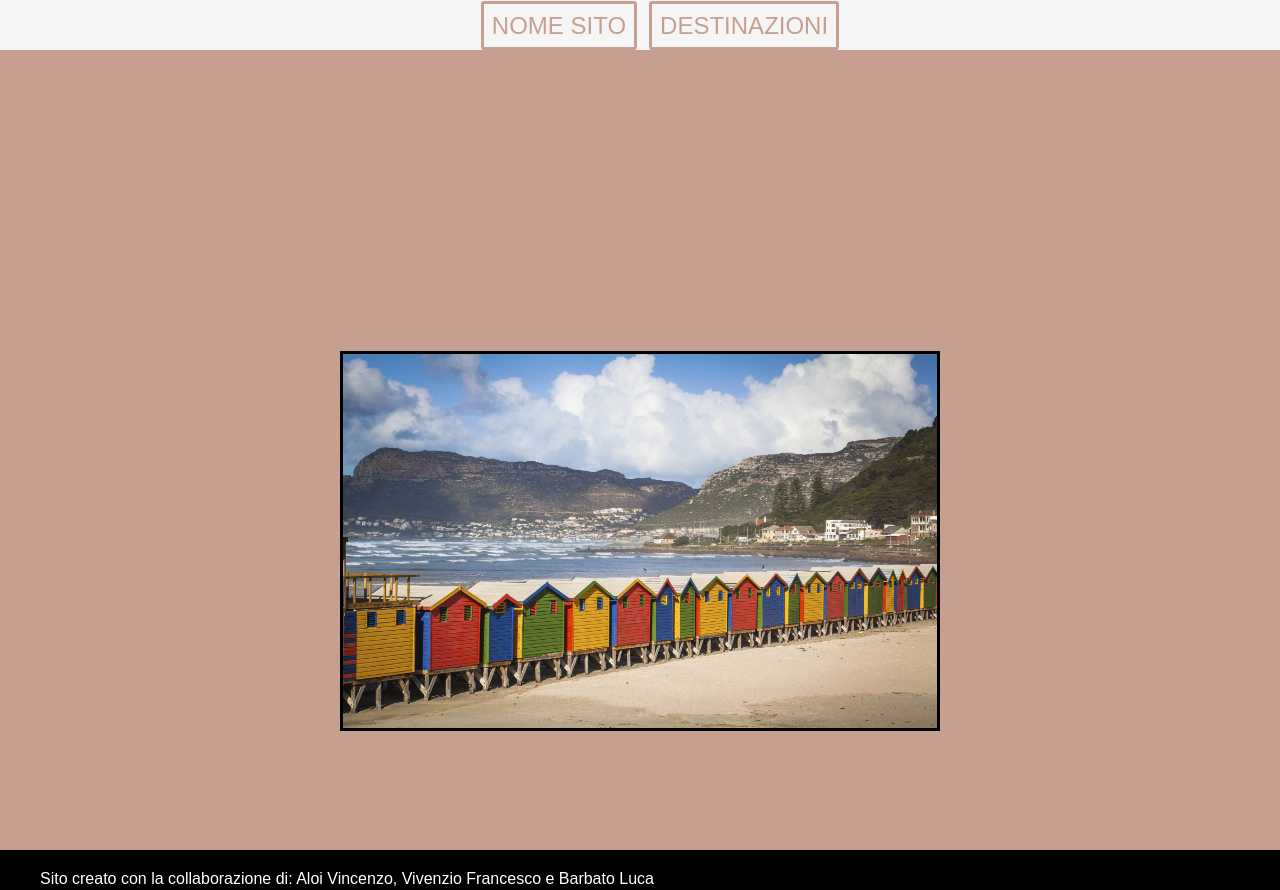
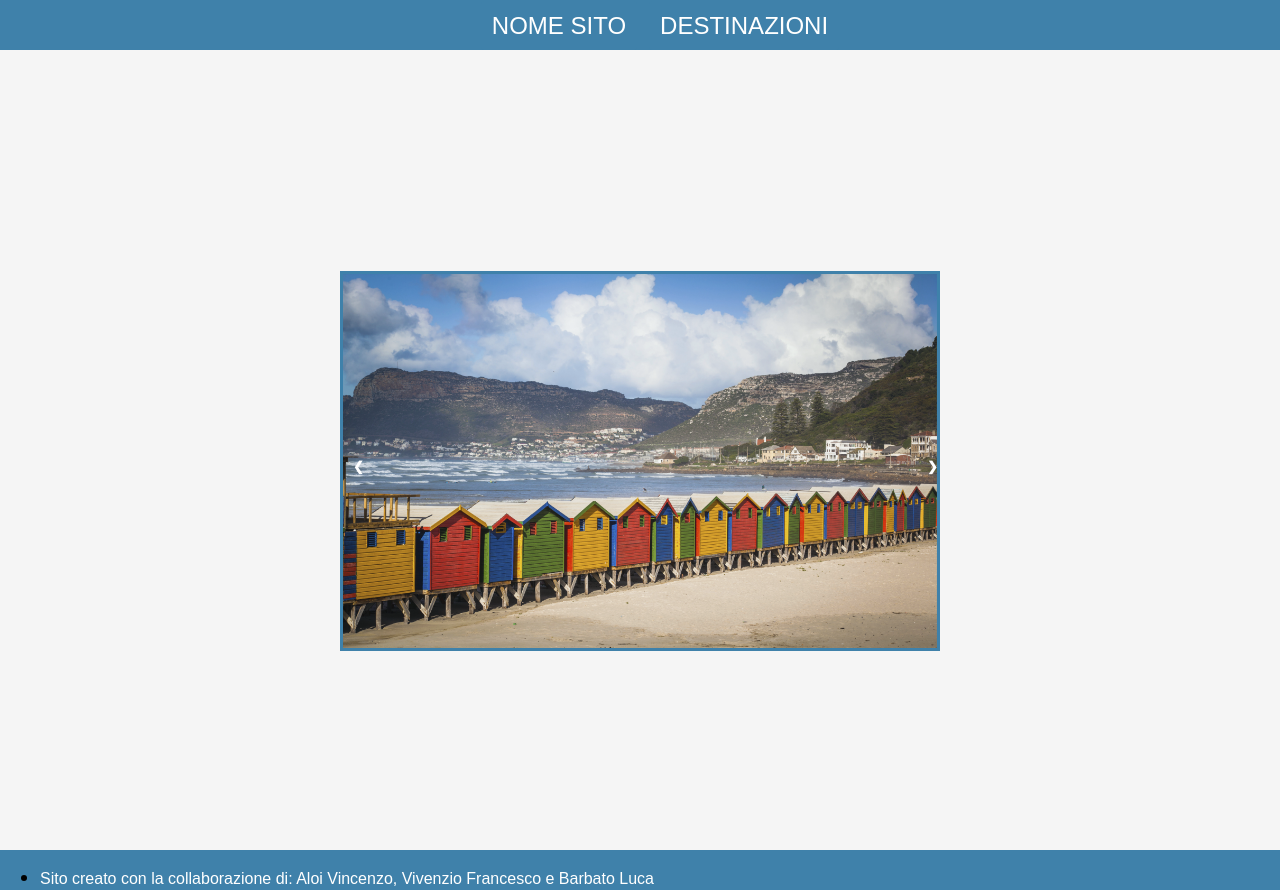
Before and after one commit to vinnion144/Sito-HTML, a PHP site: page / in a window 1280 px wide. Run offline with PHP 8.4, Linux system fonts and the light colour scheme.

Commit message:
aggiunta di freccette al slideshow e cambio colori

```diff
--- a/index.html
+++ b/index.html
@@ -29,12 +29,16 @@
                 <div class="slide fade">
                     <img src="Sudafrica.jpg">
                 </div>
+                <a class="dietro" onclick="change(-1)">&#10094;</a>
+                <a class="avanti" onclick="change(1)">&#10095;</a>
             </div>
             <script>
                 var slideIndex = 1;
-                change();
-
-                function change() {
+                let j = 0;
+                change(j);
+                function change(j) {
+                    if (j == 1 || j == -1 ) {
+                        if (j==1) {
                             var i;
                             var x = document.getElementsByClassName("slide");
                             for (i = 0; i < x.length; i++) {
@@ -42,8 +46,32 @@
                             }
                             slideIndex++;
                             if (slideIndex > x.length) {slideIndex = 1}
+                            if (slideIndex < 1) {slideIndex = x.length}
                             x[slideIndex-1].style.display = "block";
-                    setTimeout(change, 4000);
+                        } else {
+                            var i;
+                            var x = document.getElementsByClassName("slide");
+                            for (i = 0; i < x.length; i++) {
+                            x[i].style.display = "none";
+                            }
+                            slideIndex--;
+                            if (slideIndex > x.length) {slideIndex = 1}
+                            if (slideIndex < 1) {slideIndex = x.length}
+                            x[slideIndex-1].style.display = "block";
+                        }
+
+                    } else {
+                        var i;
+                        var x = document.getElementsByClassName("slide");
+                        for (i = 0; i < x.length; i++) {
+                        x[i].style.display = "none";
+                        }
+                        slideIndex++;
+                        if (slideIndex > x.length) {slideIndex = 1}
+                        if (slideIndex < 1) {slideIndex = x.length}
+                        x[slideIndex-1].style.display = "block";
+                        setTimeout(change, 6000);
+                    }
                 }
             </script>
         </main>
--- a/style.css
+++ b/style.css
@@ -3,7 +3,7 @@
 h1,h2,h3,p,a {color: white;font-family: Arial; text-decoration: NONE}
 
 html{
-    background-color: #c79f91;
+    background-color: whitesmoke;
 }
 
 .pic-res{
@@ -43,7 +43,7 @@
     top: 0;
     left: 0;
     height: 70px;
-    background-color: whitesmoke;
+    background-color: rgb(63, 129, 170);
 
 }
 
@@ -54,7 +54,7 @@
     text-align:center;
     position:relative;
     padding: 15;
-    color: white;
+    color: #c79f91;
     margin-top:80;
     visibility: collapse;
 }
@@ -64,7 +64,7 @@
     width:100%;
     margin: 0;
     bottom: 0;
-    background-color: black;
+    background-color: rgb(63, 129, 170);
 }
 
 #footerbarid {font-size: 20px; margin:0}
@@ -78,11 +78,11 @@
 }
 #homebarid li a{
     font-size:30px;
-    color: #c79f91;
+    color: white;
     margin: 5px;
     margin-top:10px;
     padding: 10px;
-    border: 3px solid #c79f91;
+    border: 3px solid white;
     border-radius: 4px;
 }
 .slide-container {
@@ -90,9 +90,9 @@
     height: 530px;
     margin: auto;
     position: relative;
-    top: 250px;
-    border: 3px solid black;
-    background-color: black;
+    top: 150px;
+    border: 3px solid rgb(63, 129, 170);
+    background-color: rgb(63, 129, 170);
 
 }
 .slide-container .slide{
@@ -111,11 +111,34 @@
 }
 .fade {
     animation-name: fade;
-    animation-duration: 2.5s;
+    animation-duration: 4s;
 }
 @keyframes fade {
-    from {opacity: 0.4}
+    from {opacity: 0.5}
     to {opacity: 1}
+}
+.dietro, .avanti {
+    cursor: pointer;
+    position: absolute;
+    top: 50%;
+    width: 10px;
+    margin-top: -12px;
+    padding: 10px;
+    color: white;
+    font-weight: bold;
+    font-size: 13px;
+    transition: 0.6s ease;
+    border-radius: 0 3px 3px 0;
+    user-select: none;
+  }
+/*per spostare a destra la freccia "avanti"*/
+.avanti {
+    right: 0;
+    border-radius: 3px 0 0 3px;
+}
+/*per rendere scure le freccette quando ci passo sopra*/
+.prev:hover, .next:hover {
+    background-color: rgba(0,0,0,0.8);
 }
 
 /*per il cellulare*/
@@ -153,14 +176,13 @@
         margin: 4px;
         margin-top:8px;
         padding: 8px;
-        border: 3px solid #c79f91;
+        border: 3px solid rgb(63, 129, 170);
         border-radius:3px;
     }
     .slide-container {
         width: 600px;
         height: 380px;
-        top: 180px;
-
+        top: 100px;
     }
     .slide {
         display: none;
```
Lines whose indentation alone changed are shown as unchanged.
